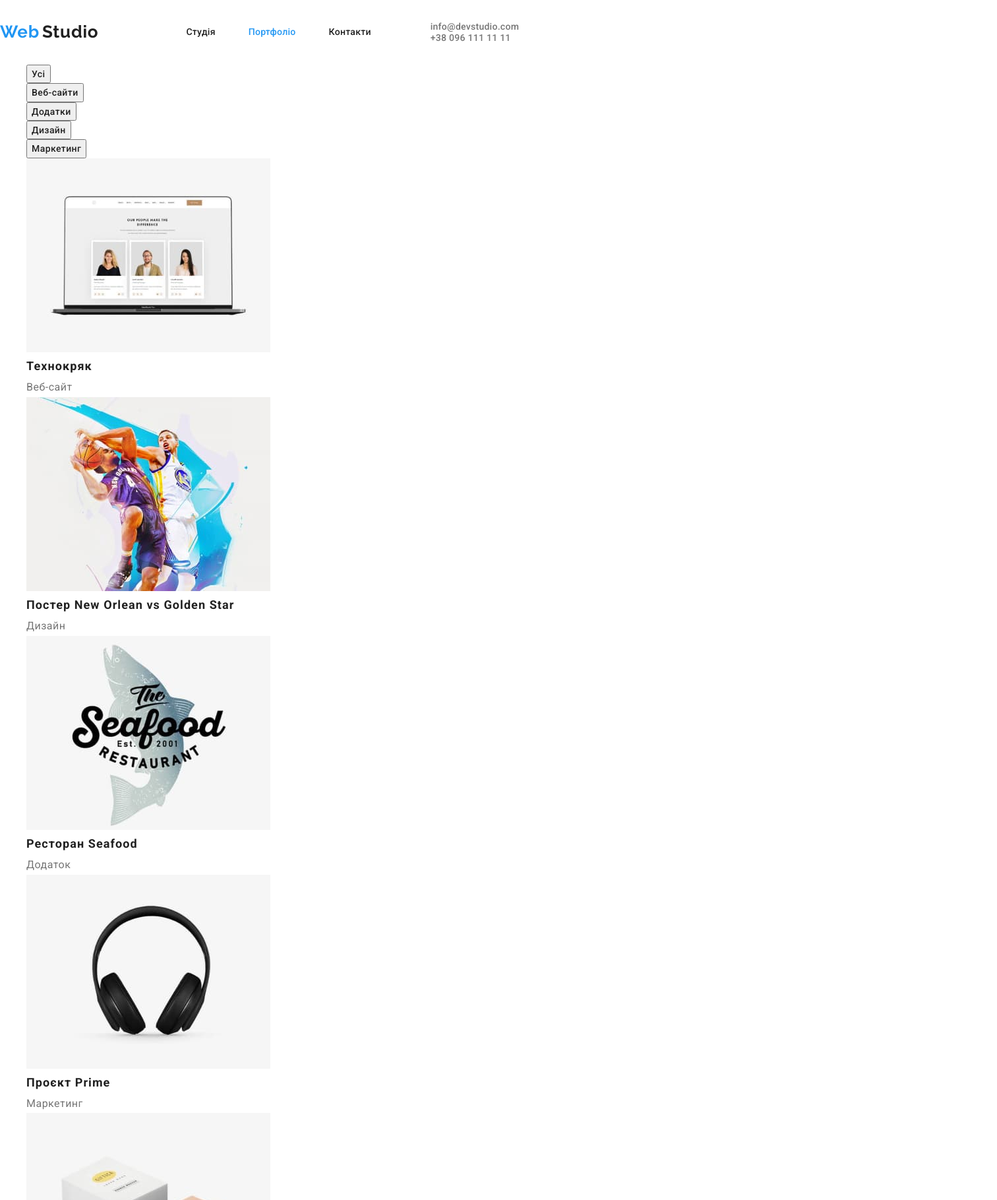
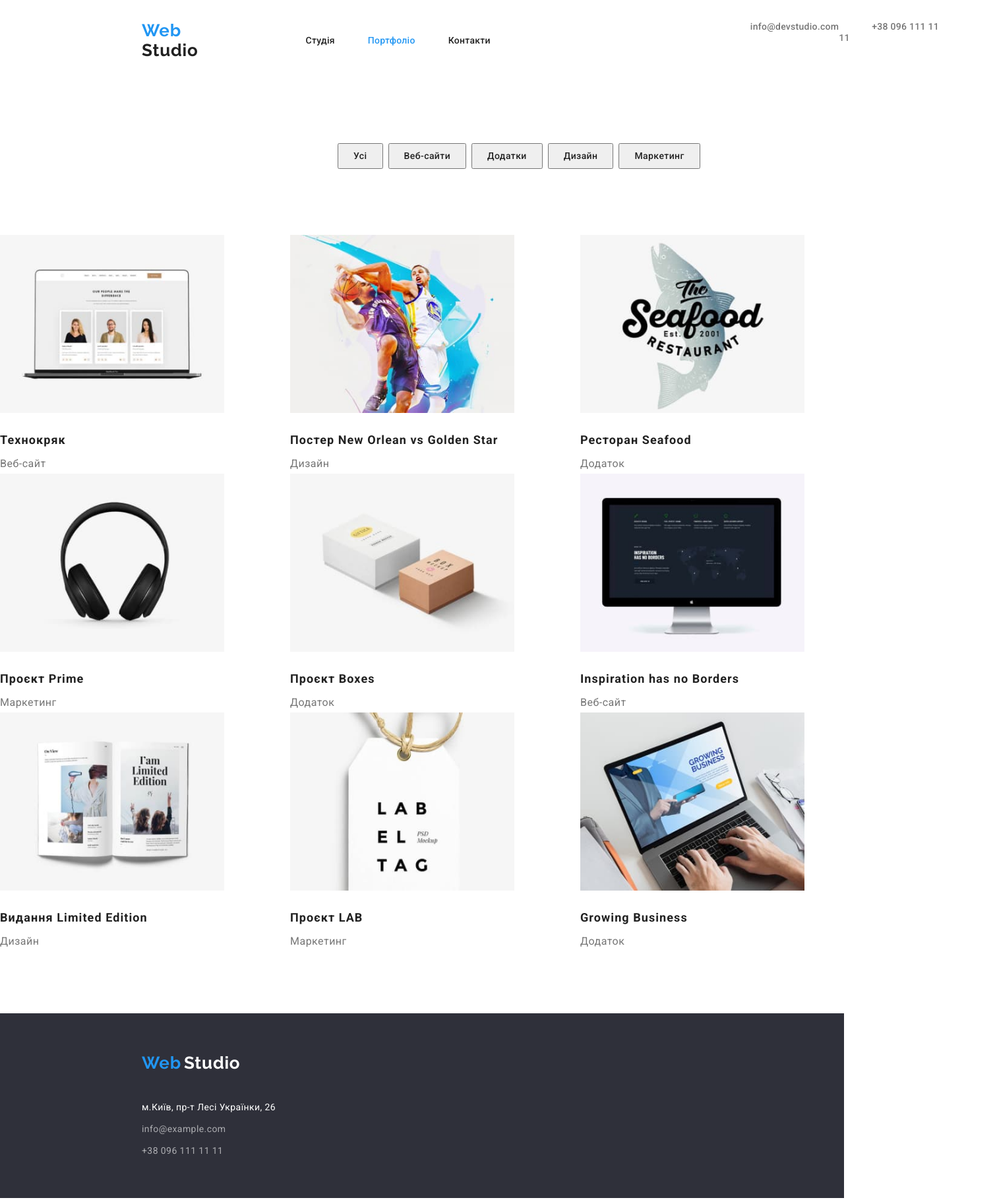
Before and after one commit to MuStaff777/goit-markup-hw-03, a plain HTML site: page portfolio.html in a window 1280 px wide. Shown: the top 1819 px of the page at 66% size, 1512 px wide, since content can reach past the window. Drawn offline with nearby package versions, Linux system fonts and the light colour scheme.

Commit message:
MuStaff777
Flexbox

```diff
--- a/css/index.css
+++ b/css/index.css
@@ -110,6 +110,7 @@ body {
 .page-navigation {
   display: flex;
   align-items: center;
+  padding-left: 215px;
 }
 
 .menu {
@@ -117,7 +118,7 @@ body {
 }
 
 .logo {
-  margin-right: 93px;
+  margin-right: 70px;
 }
 
 .menu-item {
@@ -158,10 +159,17 @@ body {
   font-size: 14px;
   line-height: 1.14;
   letter-spacing: 0.02em;
-
   color: var(--menu-site-color);
 }
 
+.site-nav {
+  display: flex;
+  padding-left: 344px;
+}
+.contact-phone-number {
+  padding-left: 50px;
+  padding-right: 215px;
+}
   .contact-phone-number:hover,
   .contact-phone-number:focus {
     color: var(--address-color);
@@ -175,6 +183,13 @@ body {
   font-size: 14px;
   line-height: 1.6;
   letter-spacing: 0.03em;
+  padding-left: 22px;
+  padding-right: 22px;
+  padding-top: 6px;
+  padding-bottom: 6px;
+  margin-right: 8px;
+  margin-top: 94px;
+  margin-bottom: 50px;
   color: var(--text-color);
 }
 
@@ -184,6 +199,23 @@ body {
   color: var(--title-text-color);
 }
 
+.work-list {
+  display: flex;
+  margin-left: 512px;
+}
+
+.work-item {
+  display: flex;
+  justify-content: space-between;
+  flex-wrap: wrap;
+  margin-top: 50px;
+  margin-bottom: 94px;
+}
+
+.work-item-conteiner:nth-child(3n) {
+  margin-right: 30px;
+}
+
 
 .title {
   font-family: var(--primary-font);
@@ -191,6 +223,7 @@ body {
   font-size: 18px;
   line-height: 2;
   letter-spacing: 0.06em;
+  padding-top: 20px;
   color: var(--text-color);
 }
 
@@ -200,6 +233,7 @@ body {
   font-size: 16px;;
   line-height: 1.8;
   letter-spacing: 0.03em;
+  padding-top: 4px;
   color: var(--menu-site-color);
 }
 
@@ -242,6 +276,14 @@ body {
   color: var(--mail-links-color);
 }
 
+.address-conteiner {
+  padding-left: 215px;
+}
+
+.address-title-conteiner {
+  padding-left: 215px;
+}
+
 .mail-links:hover,
 .mail-links:focus {
   color: var(--address-color);
--- a/css/styles.css
+++ b/css/styles.css
@@ -17,14 +17,12 @@ h1,
 h2,
 h3,
 p {
-  margin-top: 0;
-  margin-bottom: 0;
+  margin: 0;
 }
 
 ul {
-  margin-top: 0;
-  margin-bottom: 0;
-  margin-left: 0;
+  margin: 0;
+  padding: 0;
 }
 
 
@@ -45,11 +43,10 @@ ul {
 }
 
 
-
 /*--body--*/
 
 body {
-  font-family: 'Roboto', sans-serif;
+  font-family: var(--primary-font);
   font-size: 14px;
   letter-spacing: 0.03em;
   background-color:var(--title-color);
@@ -86,6 +83,7 @@ body {
 }
 
 .page-header {
+  display: flex;
   padding-top: 32px;
   padding-bottom: 32px;
 }
@@ -99,6 +97,7 @@ body {
 .page-navigation {
   display: flex;
   align-items: center;
+  margin-left: auto;
 }
 
 .menu {
@@ -106,7 +105,7 @@ body {
 }
 
 .logo {
-  margin-right: 70px;
+  padding-right: 93px;
 }
 
 .menu-item {
@@ -131,6 +130,10 @@ body {
   color: var(--address-color);
 }
 
+.site-nav {
+  display: flex;
+  padding-left: 344px;
+}
 
 .menu-site:hover,
 .menu-site:focus {
@@ -150,10 +153,15 @@ body {
   line-height: 1.14;
   letter-spacing: 0.02em;
   margin-left: auto;
-  margin-right: 50px;
+  margin-top: 32px;
+  margin-bottom: 32px;
   color: var(--menu-site-color);
 }
 
+.contact-phone-number {
+  padding-left: 50px;
+  padding-right: 215px;
+}
 
 .contact-phone-number:hover,
 .contact-phone-number:focus {
@@ -174,6 +182,7 @@ background-color: var(--hero-address-color);
   letter-spacing: 0.06em;
   padding-top: 200px;
   padding-bottom: 280px;
+  padding-left: 452px;
   color: var(--title-text-color);
 }
 
@@ -183,6 +192,10 @@ background-color: var(--hero-address-color);
   line-height: 1.8;
   letter-spacing: 0.06em;
   background-color: var(--address-color);
+  padding: 10px;
+  padding-left: 32px;
+  padding-right: 32px;
+  margin: auto;
   color: var(--title-text-color);
 }
 
@@ -191,12 +204,29 @@ background-color: var(--hero-address-color);
   background-color: var(--button-color);
 }
 
+.section-hero-conteiner {
+  display: flex;
+  justify-content: space-between;
+  align-items: center;
+}
+
+.text-conteiner {
+  width: 270px;
+  margin-bottom: 30px;
+}
+
+.section-list {
+  display: flex;
+}
+
 .section-list-title {
   font-family: var(--primary-font);
   font-weight: 700;
   font-size: 14px;
   line-height: 1.14;
   letter-spacing: 0.03em;
+  margin-top: 94px;
+  margin-bottom: 10px;
   color: var(--text-color);
 }
 
@@ -206,7 +236,14 @@ background-color: var(--hero-address-color);
   font-size: 14px;
   line-height: 1.14;
   letter-spacing: 0.03em;
+  margin-bottom: 10px;
+  margin-right: 30px;
   color: var(--menu-site-color);
+}
+
+.image-conteiner,
+.user {
+  padding-right: 30px;
 }
 
 .post-section {
@@ -225,7 +262,14 @@ background-color: var(--hero-address-color);
   line-height: 1.16;
   letter-spacing: 0.03em;
   text-align: Center;
+  margin-top: 118px;
+  margin-bottom: 50px;
   color: var(--text-color);
+}
+
+.post {
+  margin-top: 94px;
+  margin-bottom: 50px;
 }
 
 .post-title {
@@ -235,6 +279,8 @@ background-color: var(--hero-address-color);
   line-height: 1.18;
   letter-spacing: 0.03em;
   text-align: Center;
+  margin-top: 30px;
+  margin-bottom: 10px;
   color: var(--text-color);
 }
 
@@ -245,6 +291,7 @@ background-color: var(--hero-address-color);
   line-height: 1.18;
   letter-spacing: 0.03em;
   text-align: Center;
+  margin-bottom: 124px;
   color: var(--menu-site-color);
 }
 
@@ -254,6 +301,11 @@ background-color: var(--hero-address-color);
   background-color:var(--hero-address-color);
 }
 
+.address-conteiner {
+  padding-top: 60px;
+}
+
+
 .address-contact {
   font-family: var(--primary-font);
   font-weight: 400;
@@ -261,6 +313,7 @@ background-color: var(--hero-address-color);
   font-size: 14px;
   line-height: 1.7;
   letter-spacing: 0.03em;
+  margin-top: 20px;
   color: var(--title-text-color);
 }
 
@@ -272,7 +325,20 @@ background-color: var(--hero-address-color);
   font-size: 14px;
   line-height: 1.7;
   letter-spacing: 0.03em;
+  margin-top: 9px;
   color: var(--mail-links-color);
+}
+
+.address-phone {
+  padding-bottom: 60px;
+}
+
+.address-conteiner {
+  padding-left: 215px;
+}
+
+.address-title-conteiner {
+  padding-left: 215px;
 }
 
 .mail-links:hover,
--- a/portfolio.html
+++ b/portfolio.html
@@ -25,7 +25,8 @@
                 <li class="menu-item"><a class="menu-link item" href="portfolio">Портфоліо</a></li>
                 <li class="menu-item"><a class="menu-link link" href="contacts">Контакти</a> </li>
             </ul>
-            <div>
+            </div>
+            <div class="site-nav-conteiner">
             <ul class="site-nav">
                 <li><a class="menu-site" href="info@devstudio.com">info@devstudio.com</a> </li>
                 <li><a class="contact-phone-number" href="+380961111111">+38 096 111 11 11</a></li>
@@ -37,6 +38,7 @@
 
     <main>
         <section class="work">
+            <div class="work-conteiner">
             <h1></h1>
                 <ul class="work-list">
                     <li class="work-list-title"><button type="button" class="buttonhover">Усі</button></li>
@@ -46,60 +48,63 @@
                     <li class="work-list-title"><button type="button" class="buttonhover">Маркетинг</button></li>
                 </ul>
                 <ul class="work-item">
-                    <li>
+                    <li class="work-item-conteiner">
                         <img class="user" src="./images/img-5.jpg" alt="Технокряк" width="370">
                         <h2 class="title">Технокряк</h2>
                         <p class="text">Веб-сайт</p>
                     </li>
-                    <li>
+                    <li class="work-item-conteiner">
                         <img class="user" src="./images/img-6.jpg" alt="Постер New Orlean vs Golden Star" width="370">
                         <h2 class="title">Постер New Orlean vs Golden Star</h2>
                         <p class="text">Дизайн</p>
                     </li>
-                    <li>
+                    <li class="work-item-conteiner">
                         <img class="user" src="./images/img-7.jpg" alt="Ресторан Seafood" width="370">
                         <h2 class="title">Ресторан Seafood</h2>
                         <p class="text">Додаток</p>
                     </li>
-                    <li>
+                    <li class="work-item-conteiner">
                         <img class="user" src="./images/img-8.jpg" alt="Проєкт Prime" width="370">
                         <h2 class="title">Проєкт Prime</h2>
                         <p class="text">Маркетинг</p>
                     </li>
-                    <li>
+                    <li class="work-item-conteiner">
                         <img class="user" src="./images/img-9.jpg" alt="Проєкт Boxes" width="370">
                         <h2 class="title">Проєкт Boxes</h2>
                         <p class="text">Додаток</p>
                     </li>
-                    <li>
+                    <li class="work-item-conteiner">
                         <img class="user" src="./images/img-10.jpg" alt="Inspiration has no Borders" width="370">
                         <h2 class="title">Inspiration has no Borders</h2>
                         <p class="text">Веб-сайт</p>
                     </li>
-                    <li>
+                    <li class="work-item-conteiner">
                         <img class="user" src="./images/img-11.jpg" alt="Видання Limited Edition" width="370">
                         <h2 class="title">Видання Limited Edition</h2>
                         <p class="text">Дизайн</p>
                     </li>
-                    <li>
+                    <li class="work-item-conteiner">
                         <img class="user" src="./images/img-12.jpg" alt="Проєкт LAB" width="370">
                         <h2 class="title">Проєкт LAB</h2>
                         <p class="text">Маркетинг</p>
                     </li>
-                    <li>
+                    <li class="work-item-conteiner">
                         <img class="user" src="./images/img-13.jpg" alt="Growing Business" width="370">
                         <h2 class="title">Growing Business</h2>
                         <p class="text">Додаток</p>
                     </li>
                 </ul>
+            </div>
         </section>
     </main>
 
     <footer class="address">
+        <div class="address-conteiner">
         <a class="logo" href="./index.html">
             <span class="address-logo">Web</span>
-            <span class="address-item">Studio</span>
-        </a>
+            <span class="address-item">Studio</span></a>
+        </div>
+        <div class="address-title-conteiner">
         <address class="title">
             <ul class="address-list">
                 <li class="address-contact"><a class="contact-links" href="м.Київ, пр-т Лесі Українки, 26">м.Київ, пр-т Лесі Українки, 26</a></li>
@@ -107,6 +112,7 @@
                 <li class="address-phone"><a class="phone-links" href="+380961111111">+38 096 111 11 11</a></li>
             </ul>
         </address>
+        </div>
     </footer>
 </body>
 </html>
```
Also changed, not shown: index.html (+20 -8 lines).
